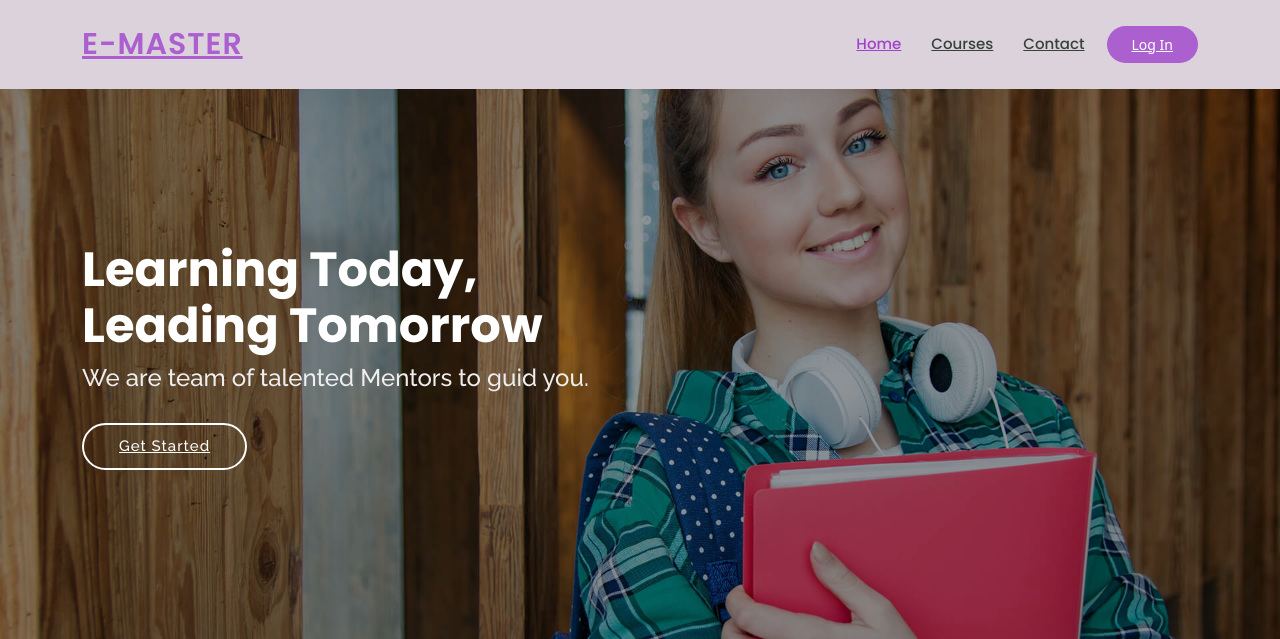
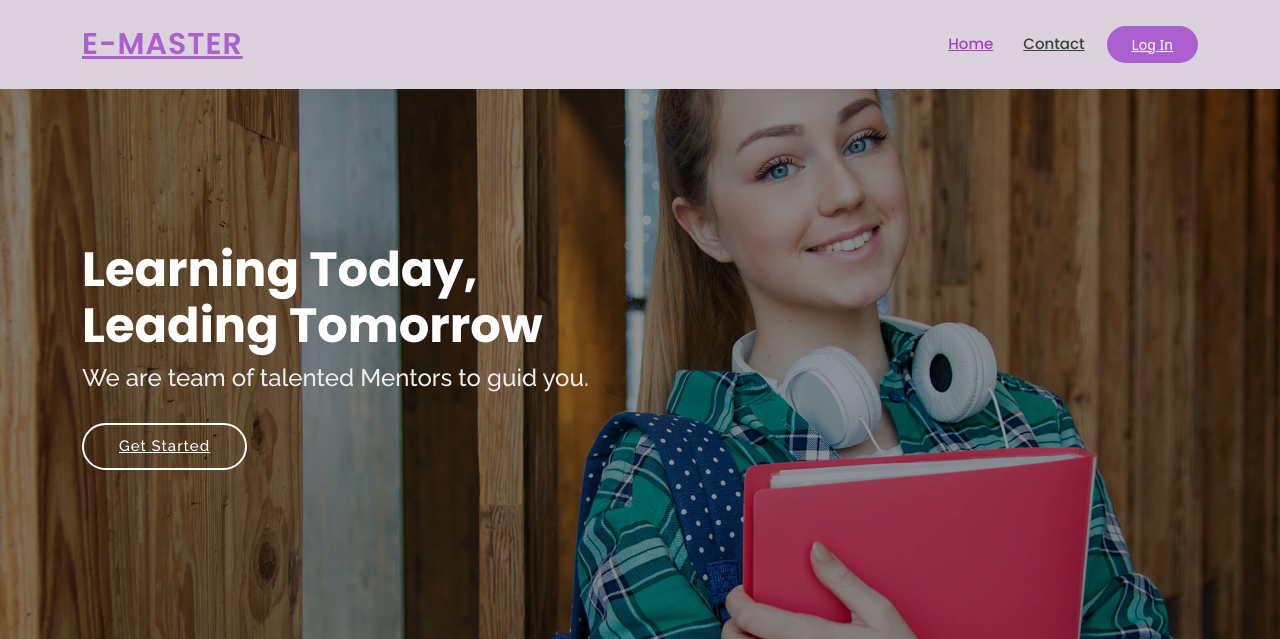
Before and after one commit to sheetal1060/e-master, a PHP site: page /index.php in a window 1280 px wide. Shown: the top 639 px of the page. Run offline with PHP 8.4, Linux system fonts and the light colour scheme; some libraries are stand-ins or nearby versions.

Commit message:
complete

```diff
--- a/header.php
+++ b/header.php
@@ -14,7 +14,6 @@
       <nav id="navbar" class="navbar order-last order-lg-0 ">
         <ul>
           <li><a class="active" href="index.php">Home</a></li>
-          <li><a href="courses.php">Courses</a></li>
           <li><a href="contact.php">Contact</a></li>
         </ul>
         <i class="bi bi-list mobile-nav-toggle"></i>
```
